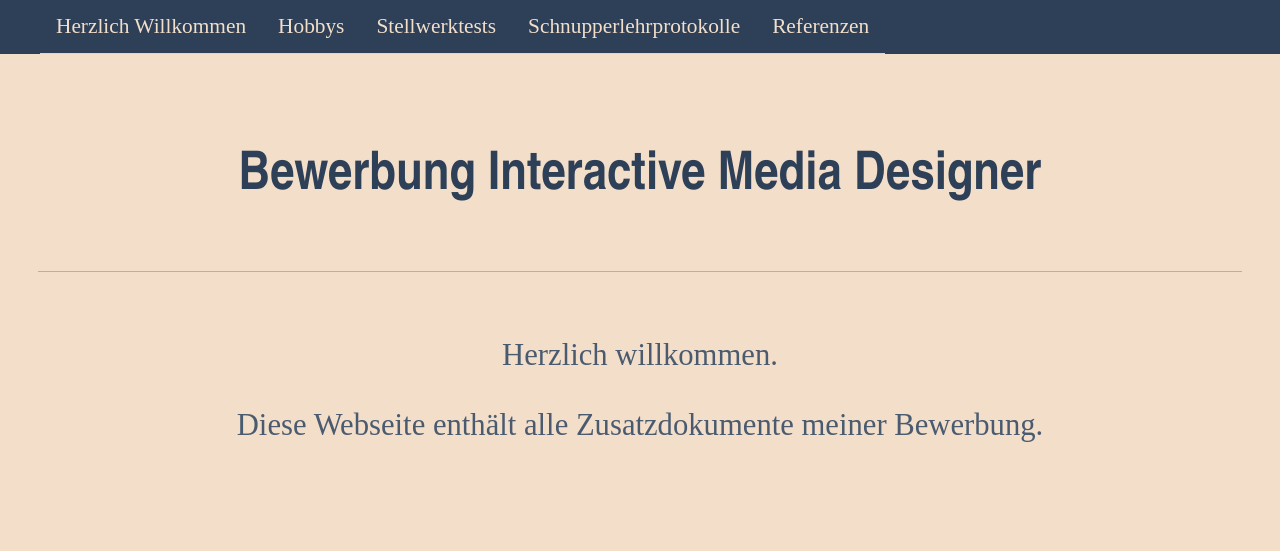
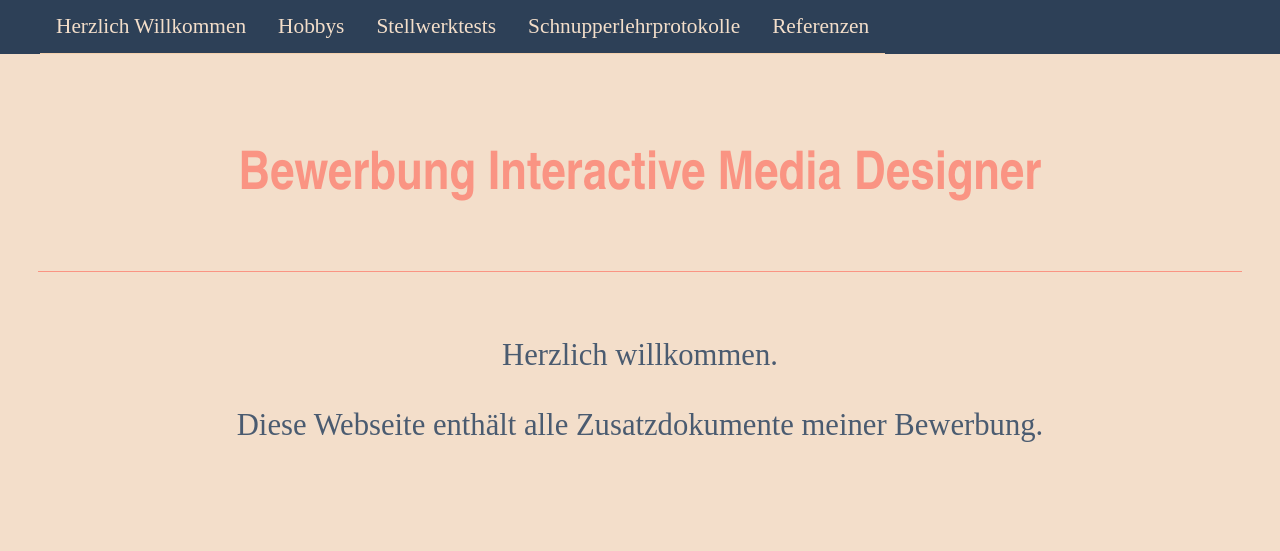
Before and after one commit to Loris76/Loris76.github.io, a plain HTML site: page index.html in a window 1280 px wide. Drawn offline with Linux system fonts and the light colour scheme.

Commit message:
Update Hobbys und Interessen.css

```diff
--- a/Hobbys und Interessen.css
+++ b/Hobbys und Interessen.css
@@ -10,7 +10,7 @@ body {
 	}
 h1 {
 	text-align: center;
-	color:#2d4057;
+	color:#fa9483;
 	font-size:40pt;
 }
 h3 {
```
